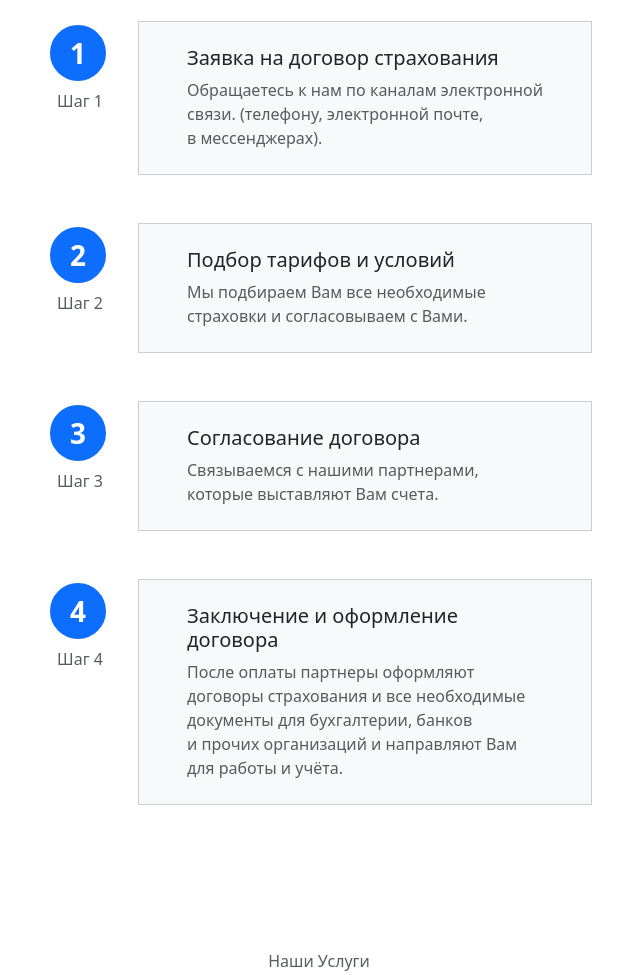
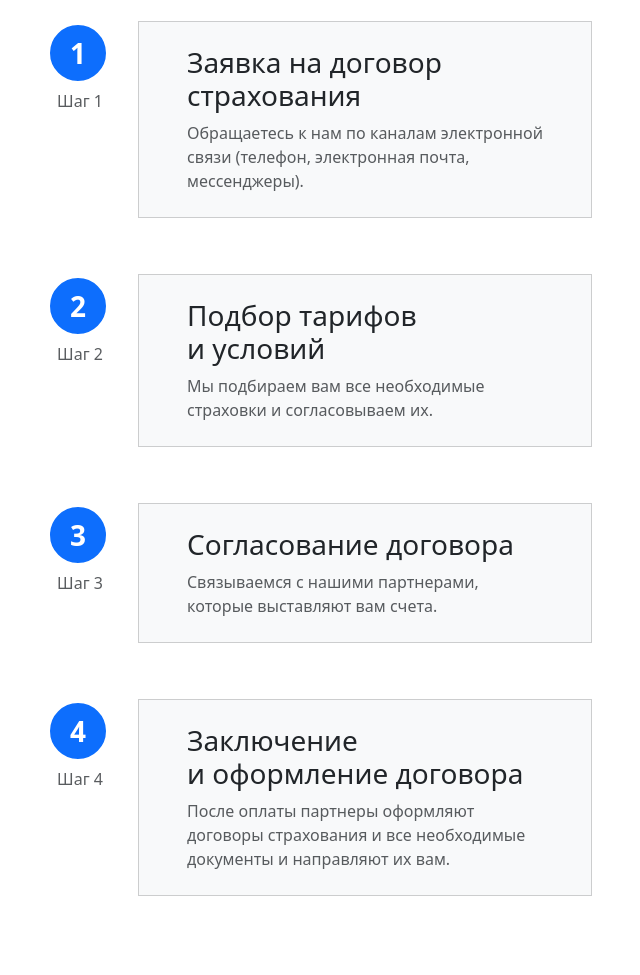
Before and after one commit to sinedis-soft/ibb.expert, a website: page app/index.html in a window 1280 px wide. Shown: the part 3533-4508 px from the top of the page, without its empty margins (321-961 px from the left). Drawn offline with Linux system fonts and the light colour scheme.

Commit message:
fix: changed how it works

```diff
--- a/app/index.html
+++ b/app/index.html
@@ -295,12 +295,12 @@
 </section>
 
       <!-- Преимущества использования -->
-      <section class="py-5">
+      <section class="py-5" aria-labelledby="steps-title">
   <div class="container">
     <div class="row justify-content-center text-center mb-4">
       <div class="col-lg-8 col-xxl-7">
         <span class="text-muted">Шаги процесса</span>
-        <h2 class="display-5 fw-bold">Как это работает</h2>
+        <h3 id="steps-title" class="display-5 fw-bold">Как это работает</h3>
         <p class="lead">
           Международная сеть страховых брокеров «IBB» предлагает вам выгодные
           условия для страхования автоперевозок. Мы гарантируем полное покрытие
@@ -310,8 +310,9 @@
     </div>
     <div class="row">
       <div class="col-md-6 mx-auto">
+        <dl>
           <div class="row">
-          <div class="col-auto text-center">
+            <dt class="col-auto text-center">
               <div
                 class="d-flex rounded-circle align-items-center justify-content-center bg-primary text-white fs-3 fw-bold border border-white border-4 me-1"
                 style="width: 4rem; height: 4rem"
@@ -319,19 +320,20 @@
                 1
               </div>
               <div class="text-muted fw-light mt-1">Шаг 1</div>
-          </div>
-          <div class="col">
+            </dt>
+            <dd class="col">
               <div class="card rounded-0 bg-light py-4 px-5 mb-5">
-              <h5>Заявка на договор страхования</h5>
+                <h3>Заявка на договор страхования</h3>
                 <p class="text-muted mb-0">
-                Обращаетесь к нам по каналам электронной связи. (телефону,
-                электронной почте, в мессенджерах).
+                  Обращаетесь к нам по каналам электронной связи (телефон,
+                  электронная почта, мессенджеры).
                 </p>
               </div>
+            </dd>
           </div>
-        </div>
+
           <div class="row">
-          <div class="col-auto text-center">
+            <dt class="col-auto text-center">
               <div
                 class="d-flex rounded-circle align-items-center justify-content-center bg-primary text-white fs-3 fw-bold border border-white border-4 me-1"
                 style="width: 4rem; height: 4rem"
@@ -339,19 +341,18 @@
                 2
               </div>
               <div class="text-muted fw-light mt-1">Шаг 2</div>
-          </div>
-          <div class="col">
+            </dt>
+            <dd class="col">
               <div class="card rounded-0 bg-light py-4 px-5 mb-5">
-              <h5>Подбор тарифов и условий</h5>
+                <h3>Подбор тарифов и условий</h3>
                 <p class="text-muted mb-0">
-                Мы подбираем Вам все необходимые страховки и согласовываем с
-                Вами.
+                  Мы подбираем вам все необходимые страховки и согласовываем их.
                 </p>
               </div>
-          </div>
+            </dd>
           </div>
           <div class="row">
-          <div class="col-auto text-center">
+            <dt class="col-auto text-center">
               <div
                 class="d-flex rounded-circle align-items-center justify-content-center bg-primary text-white fs-3 fw-bold border border-white border-4 me-1"
                 style="width: 4rem; height: 4rem"
@@ -359,18 +360,19 @@
                 3
               </div>
               <div class="text-muted fw-light mt-1">Шаг 3</div>
-          </div>
-          <div class="col">
+            </dt>
+            <dd class="col">
               <div class="card rounded-0 bg-light py-4 px-5 mb-5">
-              <h5>Согласование договора</h5>
+                <h3>Согласование договора</h3>
                 <p class="text-muted mb-0">
-                Связываемся с нашими партнерами, которые выставляют Вам счета.
+                  Связываемся с нашими партнерами, которые выставляют вам счета.
                 </p>
               </div>
+            </dd>
           </div>
-        </div>
+
           <div class="row">
-          <div class="col-auto text-center">
+            <dt class="col-auto text-center">
               <div
                 class="d-flex rounded-circle align-items-center justify-content-center bg-primary text-white fs-3 fw-bold border border-white border-4 me-1"
                 style="width: 4rem; height: 4rem"
@@ -378,18 +380,18 @@
                 4
               </div>
               <div class="text-muted fw-light mt-1">Шаг 4</div>
-          </div>
-          <div class="col">
+            </dt>
+            <dd class="col">
               <div class="card rounded-0 bg-light py-4 px-5 mb-5">
-              <h5>Заключение и оформление договора</h5>
+                <h3>Заключение и оформление договора</h3>
                 <p class="text-muted mb-0">
                   После оплаты партнеры оформляют договоры страхования и все
-                необходимые документы для бухгалтерии, банков и прочих
-                организаций и направляют Вам для работы и учёта.
+                  необходимые документы и направляют их вам.
                 </p>
               </div>
+            </dd>
           </div>
-        </div>
+        </dl>
       </div>
     </div>
   </div>
```
Also changed, not shown: src/partials/how-it-works.html (+31 -29 lines). Lines whose indentation alone changed are shown as unchanged.
